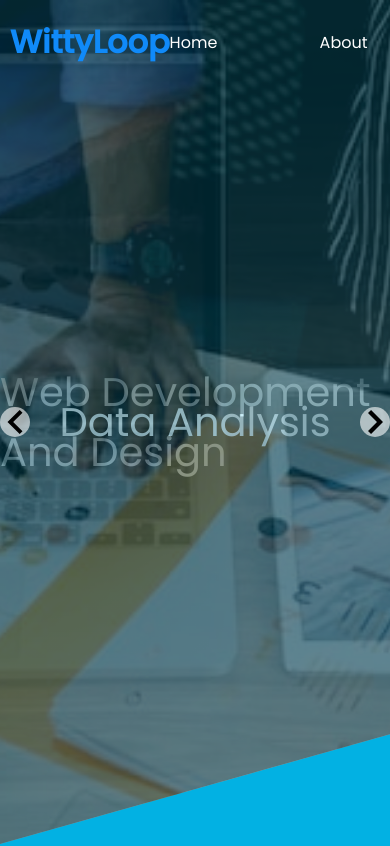
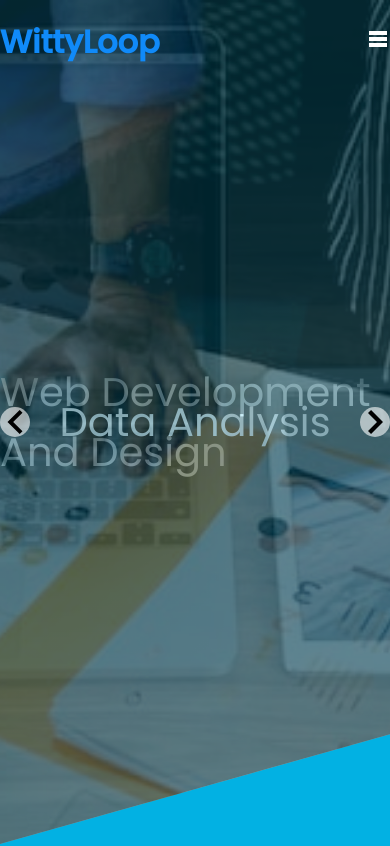
Before and after one commit to isiagi/wittyloop, a React (Vite) app: page / in a window 390 px wide. Shown: the top 846 px of the page. Built offline with nearby package versions, Linux system fonts and the light colour scheme.

Commit message:
adds mobo view

```diff
--- a/package.json
+++ b/package.json
@@ -9,6 +9,8 @@
     "preview": "vite preview"
   },
   "dependencies": {
+    "@types/aos": "^3.0.4",
+    "aos": "^2.3.4",
     "react": "^18.2.0",
     "react-dom": "^18.2.0",
     "react-icons": "^4.4.0",
--- a/src/components/nav/Nav.tsx
+++ b/src/components/nav/Nav.tsx
@@ -1,16 +1,27 @@
 import React from "react";
-import './nav.css'
+import { MdTableRows } from "react-icons/md";
+import { GiCancel } from "react-icons/gi";
+import "./nav.css";
 
 type Props = {};
 
 const Nav = (props: Props) => {
+  const [open, setOpen] = React.useState(false);
+  const [offSet, setOffset] = React.useState(0);
+
+  React.useEffect(() => {
+    window.onscroll = () => {
+      setOffset(window.pageYOffset);
+    };
+  }, []);
+
   return (
-    <div className="nav__container">
+    <div className={offSet > 40 ? "nav__container1" : "nav__container"}>
       <div className="nav__wrapper">
         <div className="nav__head">
           <h1>WittyLoop</h1>
         </div>
-        <div className="nav__ul">
+        <div className={`${"nav__ul"} ${open ? "active" : ""}`}>
           <ul>
             <li>Home</li>
             <li>About</li>
@@ -18,6 +29,13 @@ const Nav = (props: Props) => {
             <li>Contact</li>
           </ul>
         </div>
+        <div className="nav__icons">
+          {open ? (
+            <GiCancel className="nav__icon" onClick={() => setOpen(false)} />
+          ) : (
+            <MdTableRows className="nav__icon" onClick={() => setOpen(true)} />
+          )}
+        </div>
       </div>
     </div>
   );
--- a/src/components/nav/nav.css
+++ b/src/components/nav/nav.css
@@ -3,10 +3,21 @@
   position: fixed;
   z-index: 100;
   width: 100%;
+  color: #fff;
 }
 
-.nav__container h1 {
-    color: #108AF9;
+.nav__head h1 {
+  z-index: 100;
+  color: #108af9 !important;
+}
+
+.nav__container1 {
+  min-height: 10vh;
+  position: fixed;
+  z-index: 100;
+  width: 100%;
+  background: #fff;
+  color: black;
 }
 
 .nav__wrapper {
@@ -14,8 +25,8 @@
   display: flex;
   justify-content: space-between;
   align-items: center;
-    margin: 0 10px;
-    color: #fff;
+  /* margin: 0 10px; */
+  position: relative;
 }
 
 .nav__ul > ul {
@@ -26,3 +37,37 @@
 .nav__ul > ul li {
   width: 150px;
 }
+
+.nav__icons {
+  display: none;
+}
+
+.nav__icon {
+    font-size: 24px;
+}
+
+@media screen and (max-width: 991px) {
+  .nav__icons {
+    display: block;
+  }
+  .nav__ul {
+    position: absolute;
+    top: calc(100% + 0vh);
+    width: 100%;
+    z-index: 100;
+    left: -100%;
+    background: #fff;
+    color: black;
+  }
+
+  .nav__ul.active {
+    left: 0;
+  }
+
+  .nav__ul > ul {
+    display: flex;
+    list-style: none;
+    flex-direction: column;
+    align-items: center;
+  }
+}
--- a/src/components/why/Why.tsx
+++ b/src/components/why/Why.tsx
@@ -1,37 +1,50 @@
-import React from "react";
+import React, { useEffect } from "react";
 import { FaRegHandshake } from "react-icons/fa";
 import { TbAdjustmentsHorizontal } from "react-icons/tb";
 import { AiOutlineTrophy } from "react-icons/ai";
+
+import Aos from "aos";
+
+import "aos/dist/aos.css";
 
 import "./why.css";
 
 type Props = {};
 
 const Why = (props: Props) => {
+  useEffect(() => {
+    Aos.init({
+      offset: 200,
+      duration: 600,
+      easing: "ease-in-sine",
+      delay: 100,
+    });
+    Aos.refresh();
+  }, []);
   return (
     <div className="why__container">
-      <div className="why__head">
+      <div data-aos="fade" className="why__head">
         <h1>Why Work With Us</h1>
       </div>
       <div className="why__wrapper">
-        <div className="why__card">
-          <FaRegHandshake className="why__icon"/>
+        <div data-aos="slide-up" data-aos-duration="1000" className="why__card">
+          <FaRegHandshake className="why__icon" />
           <h2>Dedicated Team</h2>
           <p>
             Lorem ipsum dolor sit amet consectetur adipiscing elit primis
             rutrum, nullam tempor malesuada laoreet tempus blandit pretium etc.
           </p>
         </div>
-        <div className="why__card">
-          <TbAdjustmentsHorizontal className="why__icon"/>
+        <div data-aos="zoom-in" data-aos-duration="1000" className="why__card">
+          <TbAdjustmentsHorizontal className="why__icon" />
           <h2>Flexibility</h2>
           <p>
             Lorem ipsum dolor sit amet consectetur adipiscing elit primis
             rutrum, nullam tempor malesuada laoreet tempus blandit pretium etc.
           </p>
         </div>
-        <div className="why__card">
-          <AiOutlineTrophy className="why__icon"/>
+        <div data-aos="flip-right" data-aos-duration="2000" className="why__card">
+          <AiOutlineTrophy className="why__icon" />
           <h2>Results</h2>
           <p>
             Lorem ipsum dolor sit amet consectetur adipiscing elit primis
```
Also changed, not shown: 1 other file (tests, documents, lock files or other folders). Lines whose indentation alone changed are shown as unchanged.
